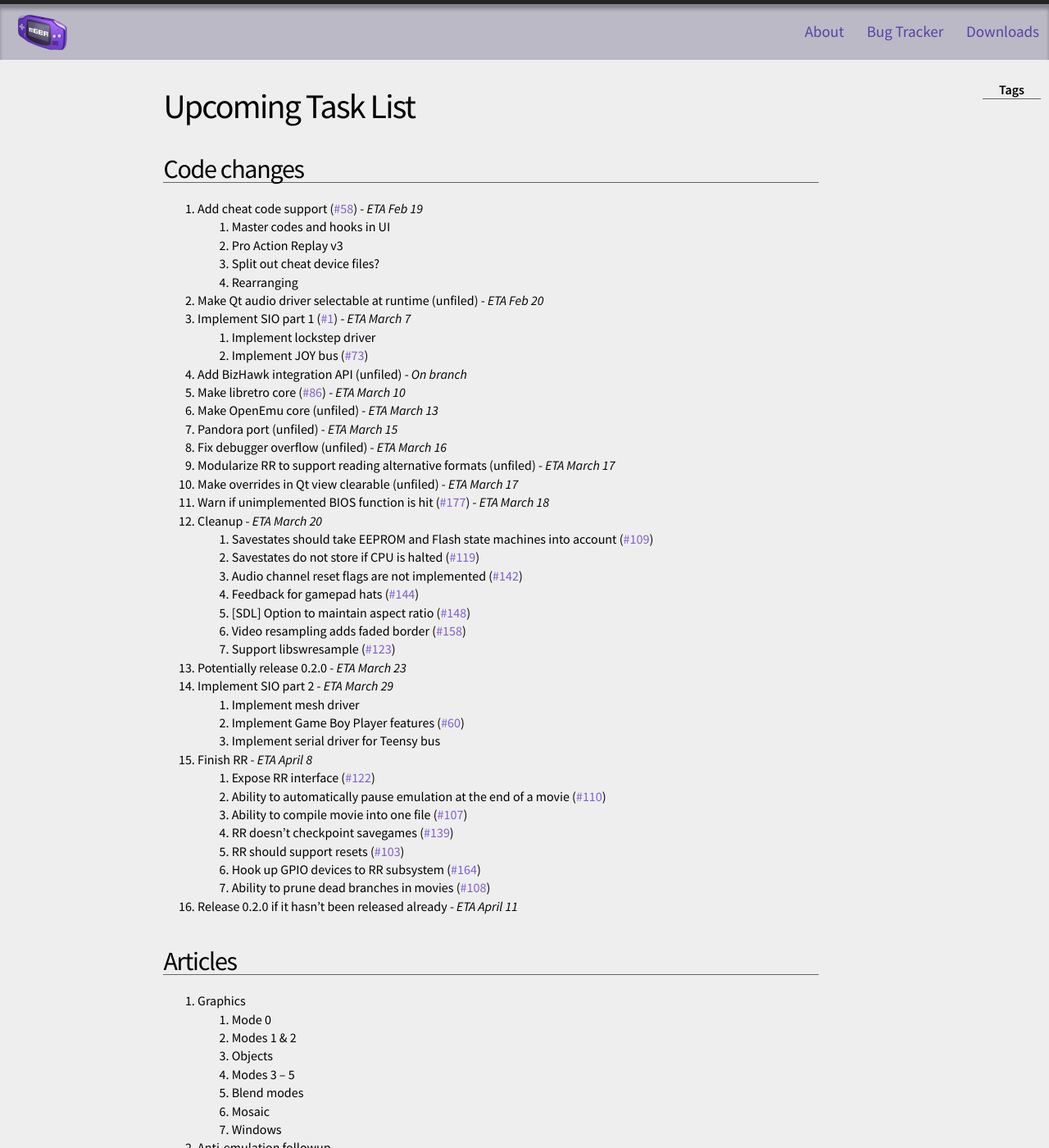
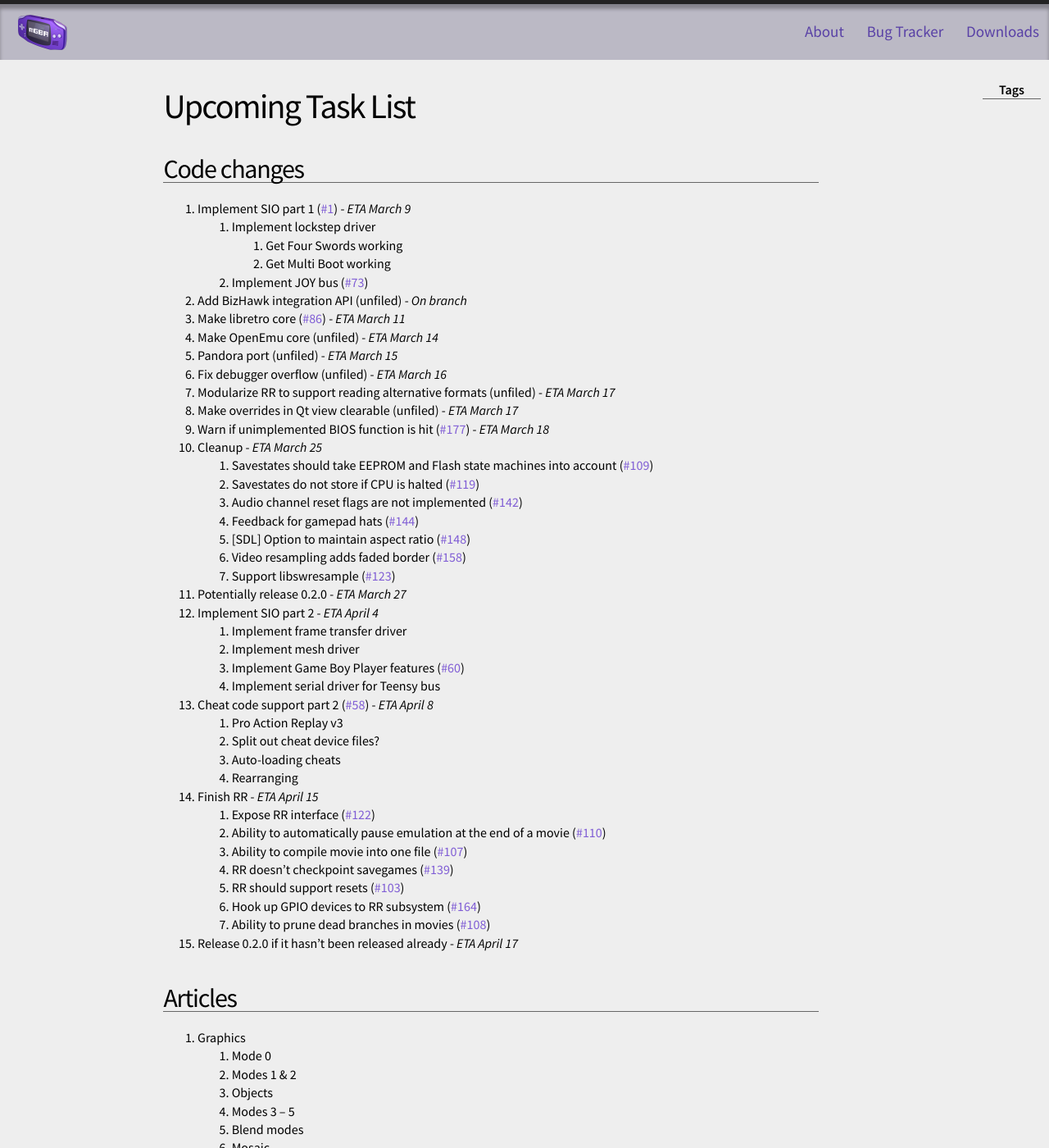
Before and after one commit to mgba-emu/www, a Jekyll site: the page built from tasks.markdown, in a window 1280 px wide and 1400 px high. Shown: the whole window at 82% size. Built offline with Jekyll 4.4.1, drawn with Linux system fonts in a browser that asks for light colours.

Commit message:
Update tasks

```diff
--- a/tasks.markdown
+++ b/tasks.markdown
@@ -6,24 +6,20 @@ permalink: tasks.html
 Code changes
 ------------
 
-1. Add cheat code support ({% bug 58 %}) - *ETA Feb 19*
-    1. Master codes and hooks in UI
-    1. Pro Action Replay v3
-    1. Split out cheat device files?
-    1. Rearranging
-1. Make Qt audio driver selectable at runtime (unfiled) - *ETA Feb 20*
-1. Implement SIO part 1 ({% bug 1 %}) - *ETA March 7*
+1. Implement SIO part 1 ({% bug 1 %}) - *ETA March 9*
     1. Implement lockstep driver
+	    1. Get Four Swords working
+        1. Get Multi Boot working
     1. Implement JOY bus ({% bug 73 %})
 1. Add BizHawk integration API (unfiled) - *On branch*
-1. Make libretro core ({% bug 86 %}) - *ETA March 10*
-1. Make OpenEmu core (unfiled) - *ETA March 13*
+1. Make libretro core ({% bug 86 %}) - *ETA March 11*
+1. Make OpenEmu core (unfiled) - *ETA March 14*
 1. Pandora port (unfiled) - *ETA March 15*
 1. Fix debugger overflow (unfiled) - *ETA March 16*
 1. Modularize RR to support reading alternative formats (unfiled) - *ETA March 17*
 1. Make overrides in Qt view clearable (unfiled) - *ETA March 17*
 1. Warn if unimplemented BIOS function is hit ({% bug 177 %}) - *ETA March 18*
-1. Cleanup - *ETA March 20*
+1. Cleanup - *ETA March 25*
     1. Savestates should take EEPROM and Flash state machines into account ({% bug 109 %})
     1. Savestates do not store if CPU is halted ({% bug 119 %})
     1. Audio channel reset flags are not implemented ({% bug 142 %})
@@ -31,12 +27,18 @@ Code changes
     1. [SDL] Option to maintain aspect ratio ({% bug 148 %})
     1. Video resampling adds faded border ({% bug 158 %})
     1. Support libswresample ({% bug 123 %})
-1. Potentially release 0.2.0 - *ETA March 23*
-1. Implement SIO part 2 - *ETA March 29*
+1. Potentially release 0.2.0 - *ETA March 27*
+1. Implement SIO part 2 - *ETA April 4*
+    1. Implement frame transfer driver
     1. Implement mesh driver
     1. Implement Game Boy Player features ({% bug 60 %})
     1. Implement serial driver for Teensy bus
-1. Finish RR - *ETA April 8*
+1. Cheat code support part 2 ({% bug 58 %}) - *ETA April 8*
+    1. Pro Action Replay v3
+    1. Split out cheat device files?
+    1. Auto-loading cheats
+    1. Rearranging
+1. Finish RR - *ETA April 15*
     1. Expose RR interface ({% bug 122 %})
     1. Ability to automatically pause emulation at the end of a movie ({% bug 110 %})
     1. Ability to compile movie into one file ({% bug 107 %})
@@ -44,7 +46,7 @@ Code changes
     1. RR should support resets ({% bug 103 %})
     1. Hook up GPIO devices to RR subsystem ({% bug 164 %})
     1. Ability to prune dead branches in movies ({% bug 108 %})
-1. Release 0.2.0 if it hasn't been released already - *ETA April 11*
+1. Release 0.2.0 if it hasn't been released already - *ETA April 17*
 
 Articles
 --------
```
